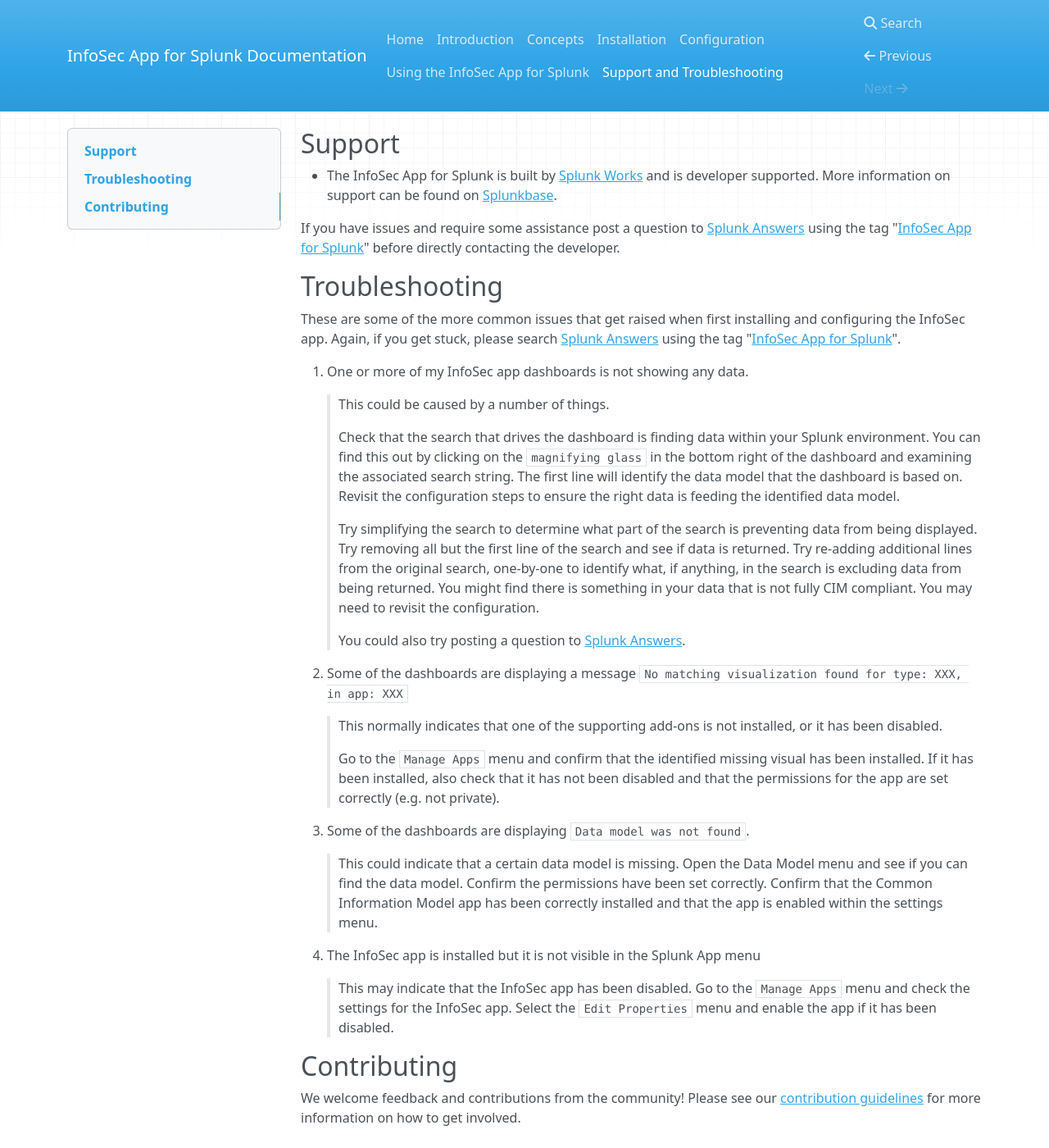
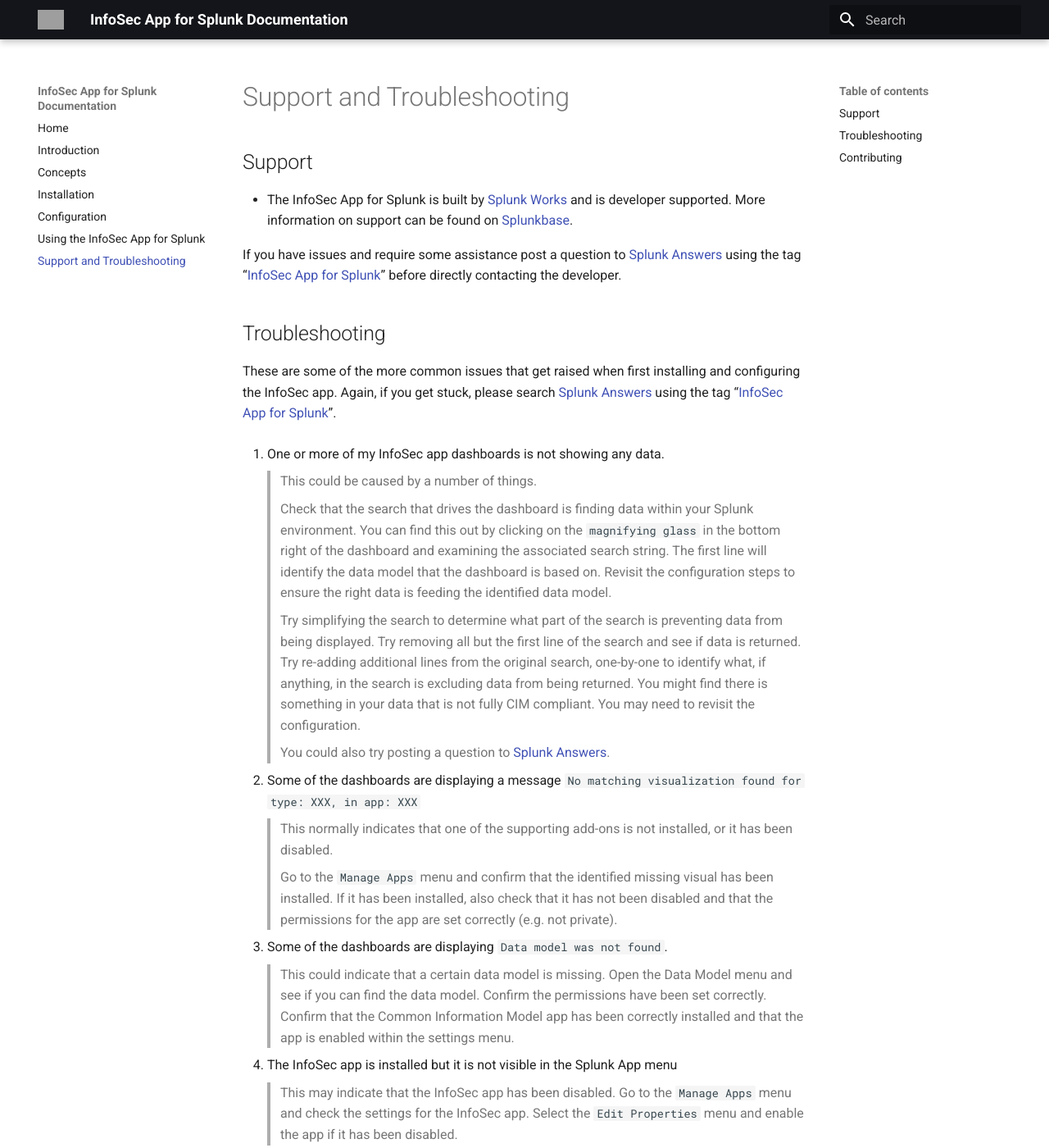
Before and after one commit to philwild/infosecdocs, an MkDocs documentation site: the page built from docs/6 - Support.md, in a window 1280 px wide and 1400 px high. Shown: the whole window at 82% size. Built offline with MkDocs 1.6.1 and Material for MkDocs 9.7.7, drawn with Linux system fonts in a browser that asks for light colours; nearby versions of some CDN libraries; some of the changed text lies outside the part shown; grey boxes are pictures that could not be loaded.

Commit message:
formatting

```diff
--- a/mkdocs.yml
+++ b/mkdocs.yml
@@ -8,3 +8,19 @@ nav:
   - Configuration: "4 - Configuration.md"
   - Using the InfoSec App for Splunk: "5 - UsingInfoSec.md"
   - Support and Troubleshooting: "6 - Support.md"
+
+markdown_extensions:
+  - toc:
+      permalink: True
+  - smarty
+  - fenced_code
+  - sane_lists
+  - codehilite
+
+theme:
+  name: "material"
+  palette:
+    primary: "black"
+    accent: "orange"
+  favicon: "logo.png"
+  logo: "logo.png"
```
Also changed, not shown: .readthedocs.yml (renamed from docs/.readthedocs.yml).
